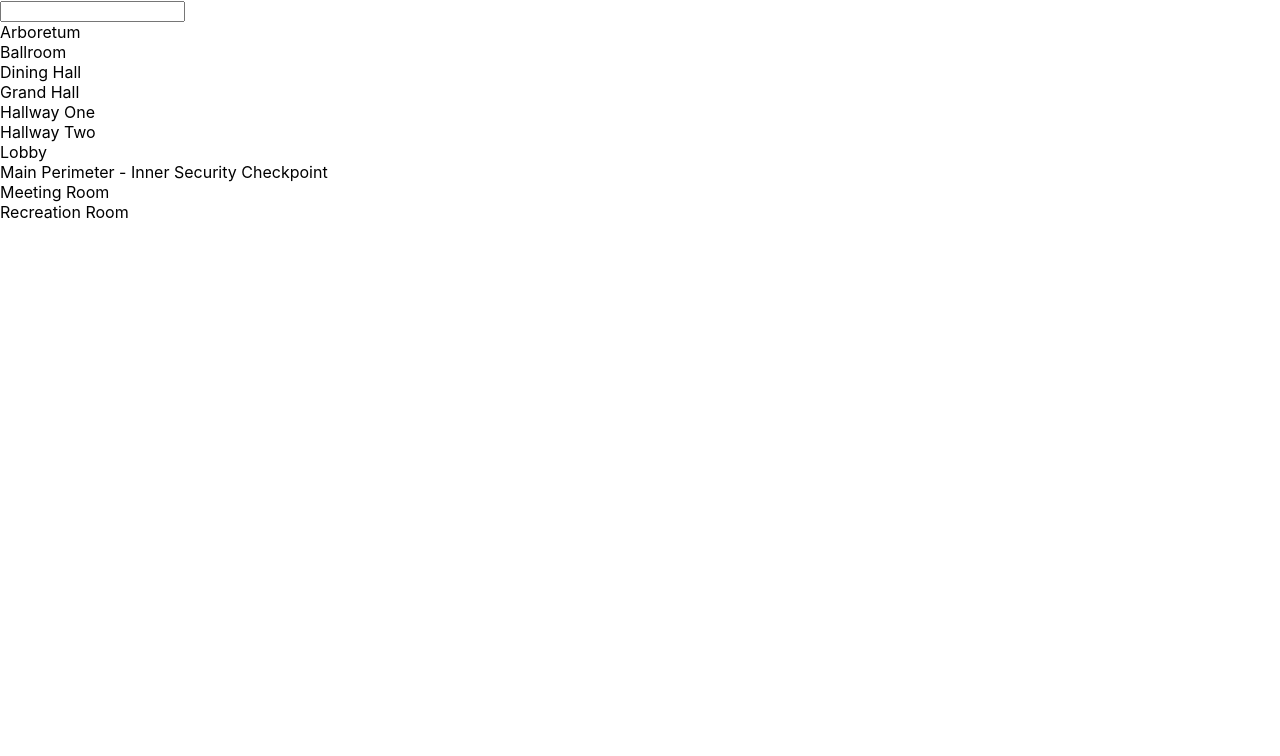
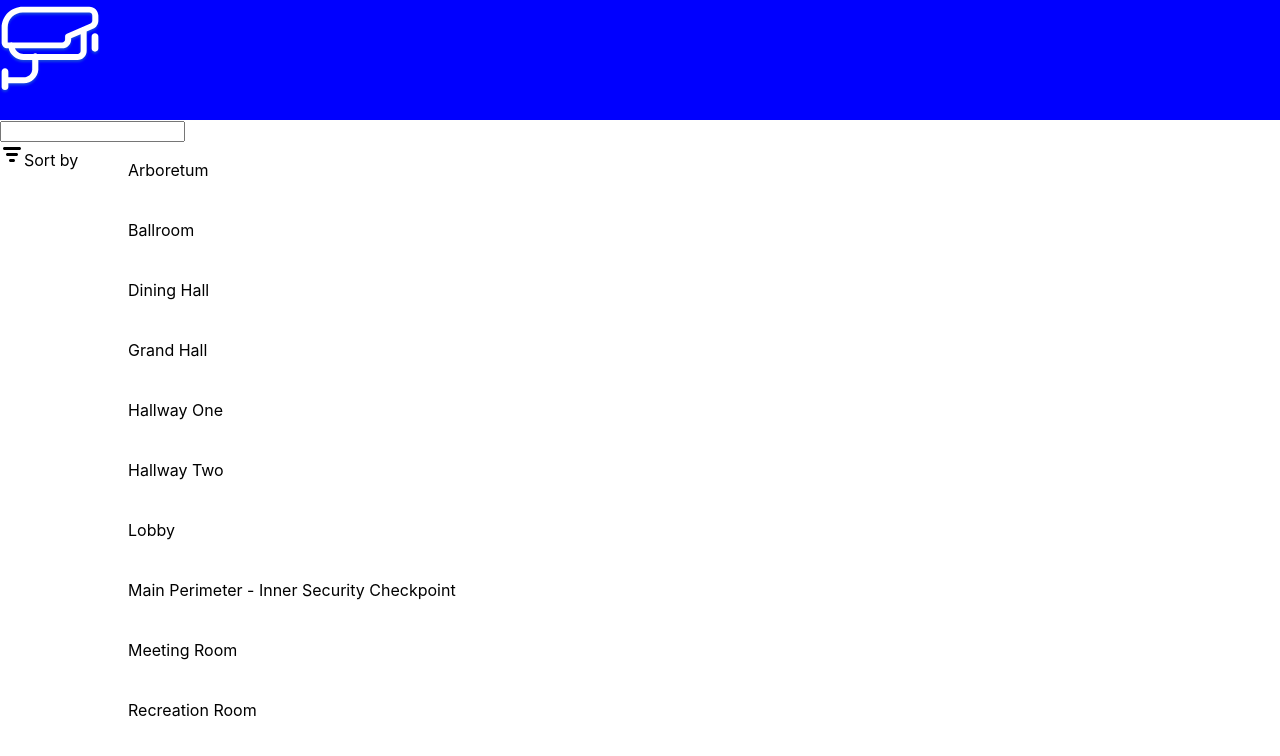
Before and after one commit to RobnettSean22/security-cam-second-run, a React (Create React App) app: page / in a window 1280 px wide. Shown: the top 756 px of the page. Built offline with nearby package versions, Linux system fonts and the light colour scheme.

Commit message:
styling app layout

```diff
--- a/package.json
+++ b/package.json
@@ -8,7 +8,8 @@
     "@testing-library/user-event": "^7.2.1",
     "react": "^16.13.1",
     "react-dom": "^16.13.1",
-    "react-scripts": "3.4.3"
+    "react-scripts": "3.4.3",
+    "styled-components": "^5.1.1"
   },
   "scripts": {
     "start": "react-scripts start",
--- a/public/index.html
+++ b/public/index.html
@@ -28,16 +28,6 @@
   </head>
   <body>
     <noscript>You need to enable JavaScript to run this app.</noscript>
-    <div id="root"></div>
-    <!--
-      This HTML file is a template.
-      If you open it directly in the browser, you will see an empty page.
-
-      You can add webfonts, meta tags, or analytics to this file.
-      The build step will place the bundled scripts into the <body> tag.
-
-      To begin the development, run `npm start` or `yarn start`.
-      To create a production bundle, use `npm run build` or `yarn build`.
-    -->
+    <div id="root" style="width:100vw;height:100vh;overflow:hidden;"></div>
   </body>
 </html>
--- a/src/App.jsx
+++ b/src/App.jsx
@@ -4,8 +4,33 @@ import SortButton from "./components/SortButton";
 import SecurityDisplay from "./components/SecurityDisplay";
 import devices from "./data/sample-devices.json";
 import status from "./data/sample-status.json";
-import "./App.css";
+import styled from "styled-components";
+import logo from "./assets/Logo.svg";
 
+const Wrapper = styled.div`
+  width: 100%;
+  height: 100%;
+  display: flex;
+  justify-content: flex-start;
+  flex-direction: column;
+  align-items: center;
+  header {
+    width: 100%;
+    height: 15%;
+    background: blue;
+  }
+
+  .search-container {
+    width: 100%;
+    height: 5%;
+  }
+`;
+const Cameras = styled.div`
+  width: 80%;
+  height: 75%;
+  align-self: center;
+  display: grid;
+`;
 function App() {
   const [byStatus, setByStatus] = useState(0);
   const [value, setValue] = useState("");
@@ -47,15 +72,20 @@ function App() {
   };
 
   return (
-    <div>
-      <Search setValue={setValue} value={value} />
-      <SortButton setByStatus={setByStatus} />
-      <div>
+    <Wrapper>
+      <header>
+        <img src={logo} alt='' style={{ width: "100px", height: "100px" }} />
+      </header>
+      <div className='search-container'>
+        <Search setValue={setValue} value={value} />
+        <SortButton setByStatus={setByStatus} />
+      </div>
+      <Cameras>
         {sortData().map((devices, id) => (
           <SecurityDisplay key={id} devices={devices} />
         ))}
-      </div>
-    </div>
+      </Cameras>
+    </Wrapper>
   );
 }
 
--- a/src/components/Search.jsx
+++ b/src/components/Search.jsx
@@ -1,4 +1,5 @@
 import React from "react";
+import search from "../assets/Search.svg";
 
 function Search({ setValue, value }) {
   console.log(value);
--- a/src/components/SortButton.jsx
+++ b/src/components/SortButton.jsx
@@ -1,7 +1,36 @@
-import React from "react";
+import React, { useState } from "react";
+import sorting from "../assets/Sorting.svg";
 
-function SortButton() {
-  return <div></div>;
+function SortButton({ setByStatus }) {
+  const [nav, setNav] = useState(false);
+  return (
+    <div>
+      <div onClick={e => setNav(true)}>
+        <img src={sorting} alt='' />
+        Sort by
+      </div>
+      {nav ? (
+        <div style={{ width: "100px", height: "100px" }}>
+          <div
+            onClick={e => {
+              setByStatus(0);
+              setNav(false);
+            }}
+          >
+            name
+          </div>
+          <div
+            onClick={e => {
+              setByStatus(1);
+              setNav(false);
+            }}
+          >
+            status
+          </div>
+        </div>
+      ) : null}
+    </div>
+  );
 }
 
 export default SortButton;
```
Also changed, not shown: 1 other file (tests, documents, lock files or other folders).
